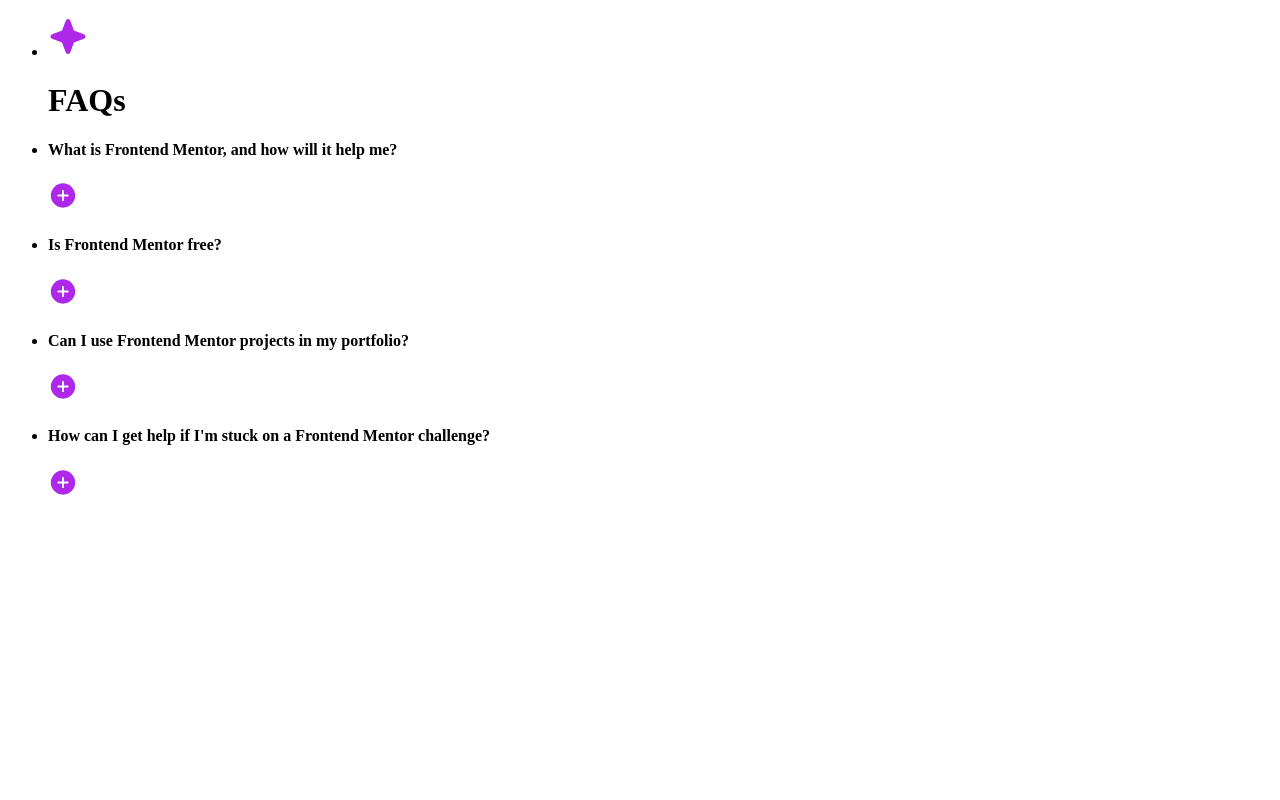
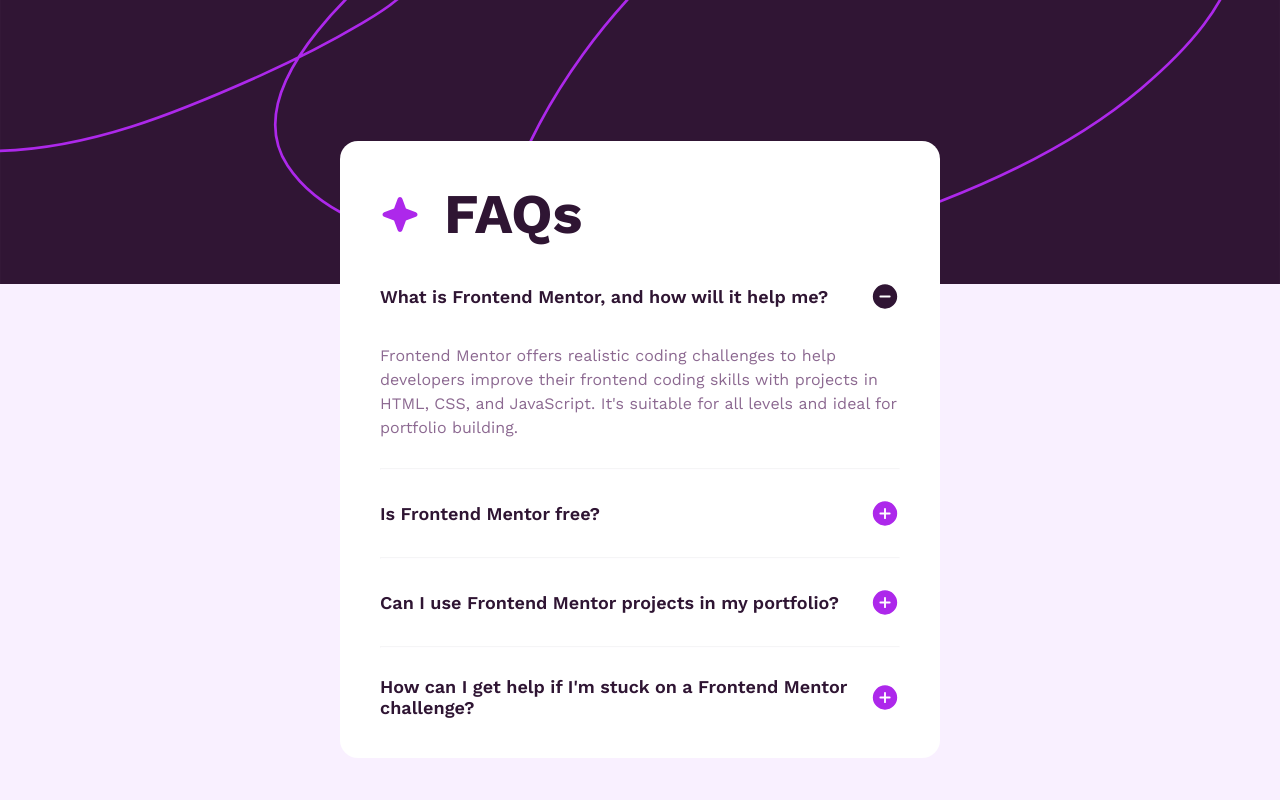
Before and after one commit to Ivansol-21/FAQ-accordion, a plain HTML site: page index.html in a window 1280 px wide. Drawn offline with nearby package versions, Linux system fonts and the light colour scheme.

Commit message:
Agregar: diseño y mejora de funcionalidad

```diff
--- a/index.html
+++ b/index.html
@@ -18,10 +18,9 @@
   <body>
     <header class="header__principal"></header>
     <main>
-      <div>
-        <ul>
+      <ul class="content-cuestions">
         <!-- 0 -->
-          <li>
+        <li class="titulo">
           <img
             src="./src/assets/images/icon-star.svg"
             alt="icon star de FAQs"
@@ -29,78 +28,83 @@
           <h1>FAQs</h1>
         </li>
         <!-- 1 -->
-          <li>
-            <div>
-              <h4 class="pregunta-1">
+        <li class="content_item">
+          <div class="pregunta-flex">
+            <h4 class="pregunta-1 pregunta-font pointer">
               What is Frontend Mentor, and how will it help me?
             </h4>
             <img
-                class="icon-plus-1"
-                src="./src/assets/images/icon-plus.svg"
+              class="icon-plus-1 pointer"
+              src="./src/assets/images/icon-minus.svg"
               alt="icon plus para mostrar la respuesta"
             />
           </div>
-            <p class="respuesta-1">
+          <p class="respuesta-1 respuesta-font respuesta-padding">
             Frontend Mentor offers realistic coding challenges to help
             developers improve their frontend coding skills with projects in
             HTML, CSS, and JavaScript. It's suitable for all levels and ideal
             for portfolio building.
           </p>
         </li>
+        <hr />
         <!-- 2 -->
-          <li>
-            <div>
-              <h4 class="pregunta-2">Is Frontend Mentor free?</h4>
+        <li class="content_item">
+          <div class="pregunta-flex">
+            <h4 class="pregunta-2 pregunta-font pointer">
+              Is Frontend Mentor free?
+            </h4>
             <img
-                class="icon-plus-2"
+              class="icon-plus-2 pointer"
               src="./src/assets/images/icon-plus.svg"
               alt="icon plus para mostrar la respuesta"
             />
           </div>
-            <p class="respuesta-2">
-              Yes, Frontend Mentor offers both free and premium coding
-              challenges, with the free option providing access to a range of
-              projects suitable for all skill levels.
+          <p class="respuesta-2 respuesta-font respuesta-padding">
+            Yes, Frontend Mentor offers both free and premium coding challenges,
+            with the free option providing access to a range of projects
+            suitable for all skill levels.
           </p>
         </li>
+        <hr />
         <!-- 3 -->
-          <li>
-            <div>
-              <h4 class="pregunta-3">
+        <li class="content_item">
+          <div class="pregunta-flex">
+            <h4 class="pregunta-3 pregunta-font pointer">
               Can I use Frontend Mentor projects in my portfolio?
             </h4>
             <img
-                class="icon-plus-3"
+              class="icon-plus-3 pointer"
               src="./src/assets/images/icon-plus.svg"
               alt="icon plus para mostrar la respuesta"
             />
           </div>
-            <p class="respuesta-3">
+          <p class="respuesta-3 respuesta-font respuesta-padding">
             Yes, you can use projects completed on Frontend Mentor in your
             portfolio. It's an excellent way to showcase your skills to
             potential employers!
           </p>
         </li>
+        <hr />
         <!-- 4 -->
-          <li>
-            <div>
-              <h4 class="pregunta-4">
+        <li class="content_item content_item-padding">
+          <div class="pregunta-flex">
+            <h4 class="pregunta-4 pregunta-font pointer">
               How can I get help if I'm stuck on a Frontend Mentor challenge?
             </h4>
             <img
-                class="icon-plus-4"
+              class="icon-plus-4 pointer"
               src="./src/assets/images/icon-plus.svg"
               alt="icon plus para mostrar la respuesta"
             />
           </div>
-            <p class="respuesta-4">
+          <p class="respuesta-4 respuesta-font respuesta-padding">
             The best place to get help is inside Frontend Mentor's Discord
             community. There's a help channel where you can ask questions and
             seek support from other community members.
           </p>
         </li>
       </ul>
-      </div>
+      <div>Hola</div>
     </main>
     <script src="./src/index.js"></script>
   </body>
--- a/src/index.js
+++ b/src/index.js
@@ -15,11 +15,11 @@ document.addEventListener('click', (e) => {
 
     // Evento click segun corresponda
     if(target.matches('.pregunta-1') || target.matches('.icon-plus-1')){
-        $respuesta1.classList.toggle('visible');
-        if($respuesta1.classList.contains('visible')){
+        $respuesta1.classList.toggle('respuesta-1-none');
+        if($respuesta1.classList.contains('respuesta-1-none')){
+            $img1.setAttribute('src', './src/assets/images/icon-plus.svg');
+        }else{
             $img1.setAttribute('src', './src/assets/images/icon-minus.svg');
-        }else{
-            $img1.setAttribute('src', './src/assets/images/icon-plus.svg');
         }
     }
     /* ----------------------------------------------------------------------- */
--- a/src/styles/main.css
+++ b/src/styles/main.css
@@ -1,4 +1,103 @@
-.respuesta-1 {
+@import url('https://fonts.googleapis.com/css2?family=Work+Sans:ital,wght@0,100..900;1,100..900&display=swap');
+
+:root {
+    /* Colores */
+    --White: rgb(255, 255, 255);
+    --Light-pink: rgb(249, 240, 255);
+    --Grayish-purple: rgb(140, 105, 145);
+    --Dark-purple: rgb(47, 21, 51);
+
+    /* tipografia */
+    --font-family: 'Work Sans', sans-serif;
+
+    --Weigh-Semi-Bold: 600;
+    --Weigh-Bold: 700;
+}
+
+/* Reset basico */
+*,
+*::before,
+*::after {
+    margin: 0;
+    padding: 0;
+    border: 0;
+    box-sizing: border-box;
+    font: inherit;
+    font-size: 100%;
+    vertical-align: baseline;
+}
+body {
+    background-color: var(--Light-pink);
+}
+hr {
+    border-style: inset;
+    border-width: 0.5px;
+    border-color: rgba(249, 240, 255, 0.1);
+}
+main {
+    min-block-size: 64.45vh;
+    background-color: var(--Light-pink);
+    display: flex;
+    justify-content: center;
+    font-family: var(--font-family);
+    position: relative;
+}
+/* Cabecera principal */
+.header__principal {
+    background-image: url('../assets/images/background-pattern-desktop.svg');
+    block-size: 35.55vh;
+    background-size: cover;
+}
+/* Contenedor de las preguntas */
+.content-cuestions {
+    position: absolute;
+    top: -27.77%;
+    background-color: var(--White);
+    list-style-type: none;
+    padding: 2.5rem;
+    border-radius: 1.125rem;
+    max-inline-size: 37.5rem;
+    color: var(--Dark-purple);
+}
+.content_item {
+    padding: 1.75rem 0 1.75rem 0;
+}
+.content_item-padding {
+    padding-block-end: 0;
+}
+/* caracteristicas individuales */
+.titulo {
+    display: flex;
+    align-items: center;
+    gap: 1.5rem;
+    padding: 0 0 0.375rem 0;
+    font-size: 3.5rem;
+    font-weight: var(--Weigh-Bold);
+}
+.pregunta-flex {
+    display: flex;
+    justify-content: space-between;
+    align-items: center;
+    gap: 0 1.25rem;
+}
+.pointer {
+    cursor: pointer;
+}
+.pregunta-font {
+    font-size: 1.125rem;
+    font-weight: var(--Weigh-Semi-Bold);
+}
+.pregunta-font:hover {
+    color: rgba(173, 42, 232);
+}
+.respuesta-font {
+    line-height: 150%;
+    color: var(--Grayish-purple);
+}
+.respuesta-padding {
+    margin: 2rem 0 0 0;
+}
+.respuesta-1-none {
     display: none;
 }
 .respuesta-2 {
```
Lines whose indentation alone changed are shown as unchanged.
